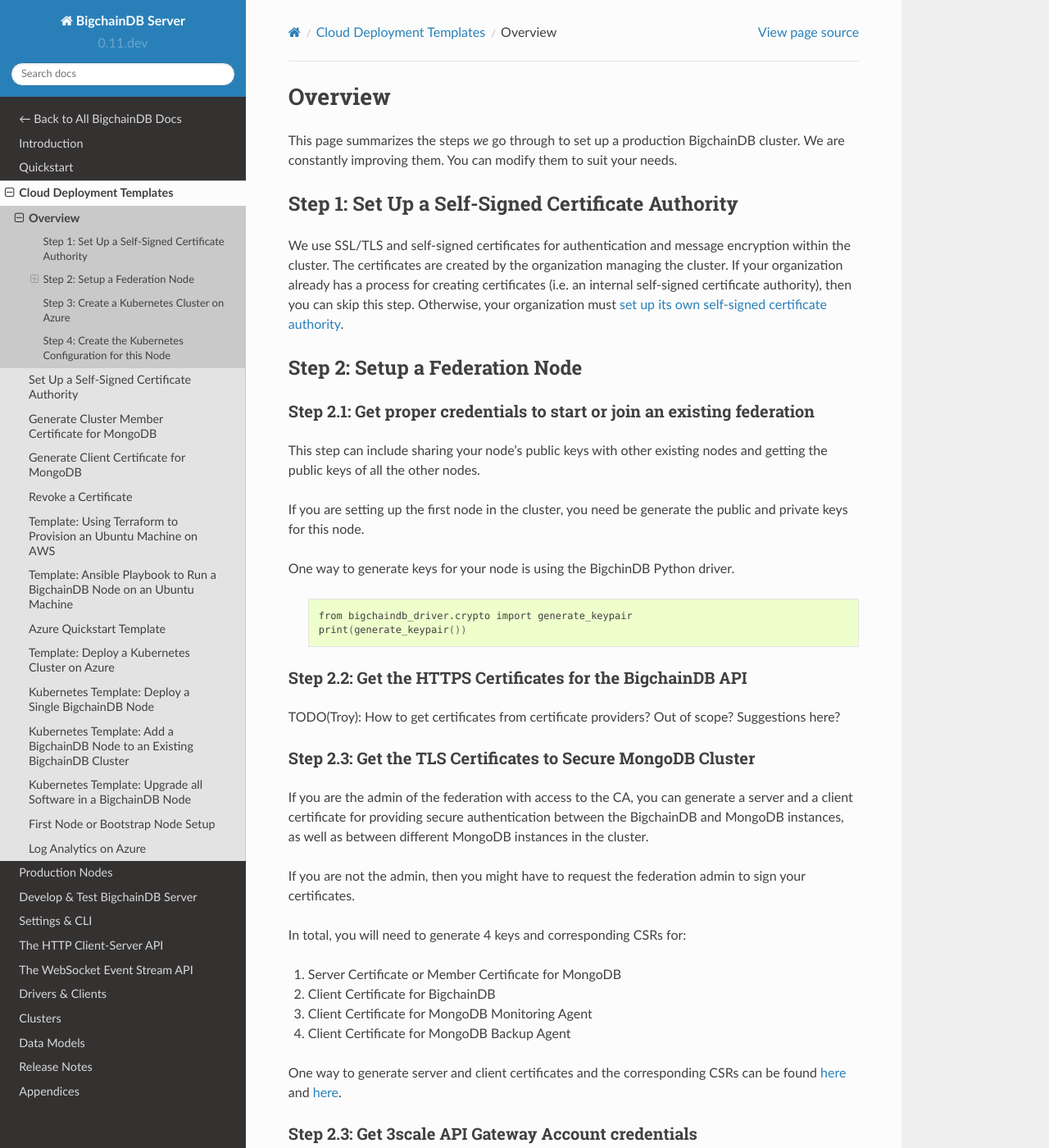
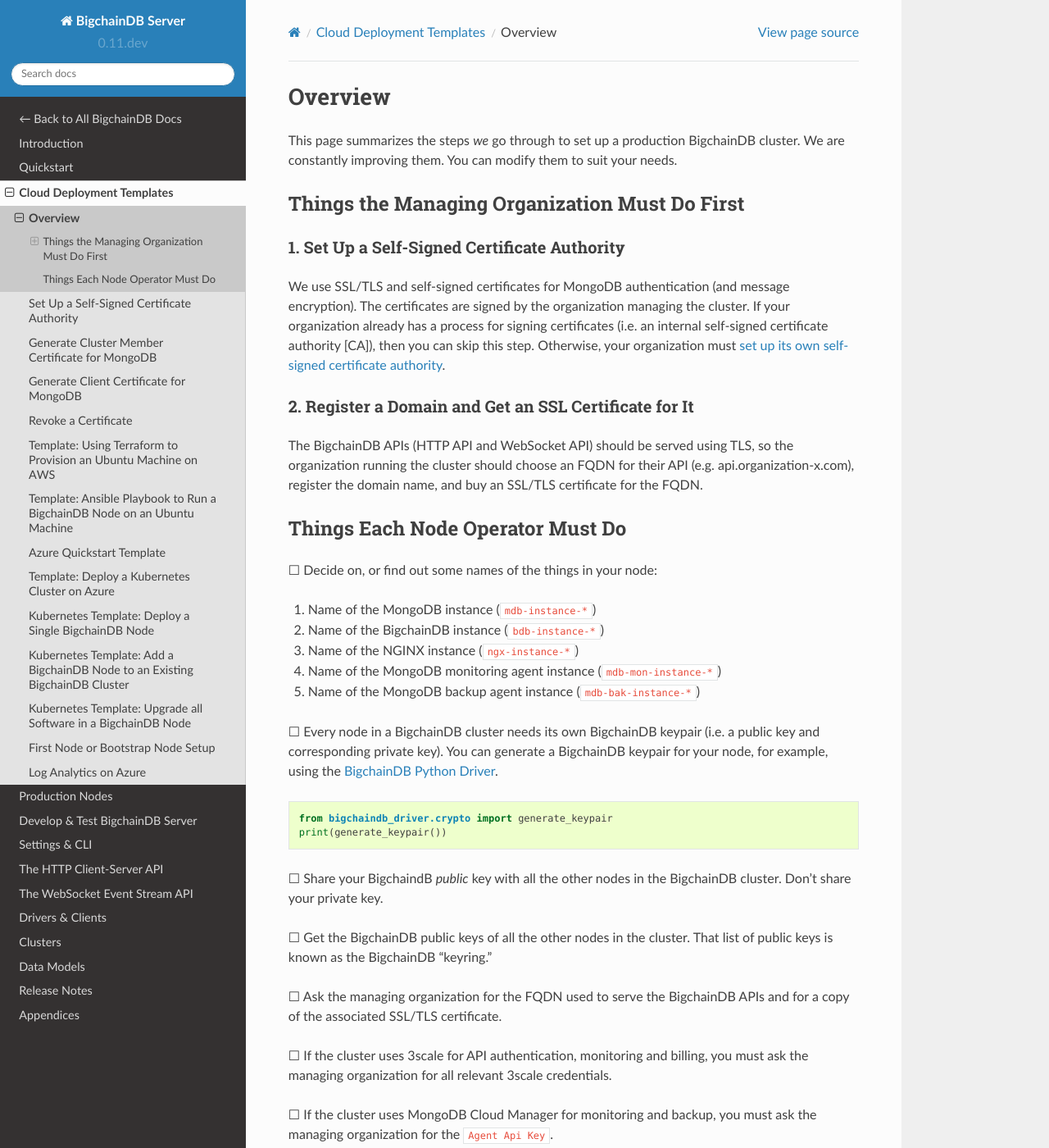
Before and after one commit to bigchaindb/bigchaindb, a Sphinx documentation site: the page built from docs/server/source/cloud-deployment-templates/workflow.rst, in a window 1280 px wide and 1400 px high. Shown: the whole window at 82% size. Built offline with Sphinx 7.4.7 and the Read the Docs theme 2.0.0, drawn with Linux system fonts in a browser that asks for light colours; pages that are not in the unit, such as notebooks, are missing from menus; some of the changed text lies outside the part shown.

Commit message:
copy-edited & modified structure of workflow.rst

```diff
--- a/docs/server/source/cloud-deployment-templates/workflow.rst
+++ b/docs/server/source/cloud-deployment-templates/workflow.rst
@@ -7,111 +7,102 @@
 You can modify them to suit your needs.
 
 
-Step 1: Set Up a Self-Signed Certificate Authority
---------------------------------------------------
+Things the Managing Organization Must Do First
+----------------------------------------------
+
+
+1. Set Up a Self-Signed Certificate Authority
+^^^^^^^^^^^^^^^^^^^^^^^^^^^^^^^^^^^^^^^^^^^^^
 
 We use SSL/TLS and self-signed certificates
-for authentication and message encryption
-within the cluster.
-The certificates are created by the organization managing the cluster.
+for MongoDB authentication (and message encryption).
+The certificates are signed by the organization managing the cluster.
 If your organization already has a process
-for creating certificates
-(i.e. an internal self-signed certificate authority),
+for signing certificates
+(i.e. an internal self-signed certificate authority [CA]),
 then you can skip this step.
 Otherwise, your organization must
 :ref:`set up its own self-signed certificate authority <Set Up a Self-Signed Certificate Authority>`.
 
 
-Step 2: Setup a Federation Node
--------------------------------
+2. Register a Domain and Get an SSL Certificate for It
+^^^^^^^^^^^^^^^^^^^^^^^^^^^^^^^^^^^^^^^^^^^^^^^^^^^^^^
 
-Step 2.1: Get proper credentials to start or join an existing federation
-^^^^^^^^^^^^^^^^^^^^^^^^^^^^^^^^^^^^^^^^^^^^^^^^^^^^^^^^^^^^^^^^^^^^^^^^
-
-This step can include sharing your node's public keys with other existing nodes
-and getting the public keys of all the other nodes.
-
-If you are setting up the first node in the cluster, you need be generate the
-public and private keys for this node.
-
-One way to generate keys for your node is using the BigchinDB Python driver.
-
-    .. code:: bash
-
-        from bigchaindb_driver.crypto import generate_keypair
-        print(generate_keypair())
+The BigchainDB APIs (HTTP API and WebSocket API) should be served using TLS,
+so the organization running the cluster
+should choose an FQDN for their API (e.g. api.organization-x.com),
+register the domain name,
+and buy an SSL/TLS certificate for the FQDN.
 
 
-Step 2.2: Get the HTTPS Certificates for the BigchainDB API
-^^^^^^^^^^^^^^^^^^^^^^^^^^^^^^^^^^^^^^^^^^^^^^^^^^^^^^^^^^^
+Things Each Node Operator Must Do
+---------------------------------
 
-TODO(Troy): How to get certificates from certificate providers? Out of scope?
-Suggestions here?
+☐ Decide on, or find out some names of the things in your node:
+
+#. Name of the MongoDB instance (``mdb-instance-*``)
+#. Name of the BigchainDB instance (``bdb-instance-*``)
+#. Name of the NGINX instance (``ngx-instance-*``)
+#. Name of the MongoDB monitoring agent instance (``mdb-mon-instance-*``)
+#. Name of the MongoDB backup agent instance (``mdb-bak-instance-*``)
 
 
-Step 2.3: Get the TLS Certificates to Secure MongoDB Cluster
-^^^^^^^^^^^^^^^^^^^^^^^^^^^^^^^^^^^^^^^^^^^^^^^^^^^^^^^^^^^^
+☐ Every node in a BigchainDB cluster needs its own
+BigchainDB keypair (i.e. a public key and corresponding private key).
+You can generate a BigchainDB keypair for your node, for example,
+using the `BigchainDB Python Driver <http://docs.bigchaindb.com/projects/py-driver/en/latest/index.html>`_.
 
-If you are the admin of the federation with access to the CA, you can generate a
-server and a client certificate for providing secure authentication between the
-BigchainDB and MongoDB instances, as well as between different MongoDB
-instances in the cluster.
+.. code:: python
 
-If you are not the admin, then you might have to request the federation admin
-to sign your certificates.
-
-In total, you will need to generate 4 keys and corresponding CSRs for:
-
-#. Server Certificate or Member Certificate for MongoDB
-#. Client Certificate for BigchainDB
-#. Client Certificate for MongoDB Monitoring Agent
-#. Client Certificate for MongoDB Backup Agent
-
-One way to generate server and client certificates and the corresponding CSRs
-can be found :ref:`here <Generate Cluster Member Certificate for MongoDB>`
-and :ref:`here <Generate Client Certificate for MongoDB>`.
+   from bigchaindb_driver.crypto import generate_keypair
+   print(generate_keypair())
 
 
-Step 2.3: Get 3scale API Gateway Account credentials
-^^^^^^^^^^^^^^^^^^^^^^^^^^^^^^^^^^^^^^^^^^^^^^^^^^^^
-
-This helps you set up auth, monitoring and billing of your APIs
-
-TODO(Troy): How to setup an account?
-TODO(Krish): How to get all the credentials from the portal?
+☐ Share your BigchaindB *public* key with all the other nodes
+in the BigchainDB cluster.
+Don't share your private key.
 
 
-Step 2.4: Get the API keys from MongoDB Cloud Manager
-^^^^^^^^^^^^^^^^^^^^^^^^^^^^^^^^^^^^^^^^^^^^^^^^^^^^^
-
-This helps to monitor and backup the MongoDB cluster in your node.
-
-#. Log in the the MongoDB Cloud Manager and select the group that will monitor
-   and backup this cluster from the dropdown box.
-
-#. Go to Settings, Group Settings and copy the ``Agent Api Key``.
+☐ Get the BigchainDB public keys of all the other nodes in the cluster.
+That list of public keys is known as the BigchainDB "keyring."
 
 
-Step 2.5: Other common configuration options
-^^^^^^^^^^^^^^^^^^^^^^^^^^^^^^^^^^^^^^^^^^^^
-
-#. Name of the mongodb instance (``mdb-instance-*``)
-#. Name of the bigchaindb instance (``bdb-instance-*``)
-#. Name of the nginx instance (``ngx-instance-*``)
-#. Name of the monitoring and backup agent instances (``mdb-mon-instance-*`` and ``mdb-bak-instance-*``)
-#. FQDN of the node for which the HTTPS certificates were issued in step 2.2
-   above.
+☐ Ask the managing organization
+for the FQDN used to serve the BigchainDB APIs
+and for a copy of the associated SSL/TLS certificate.
 
 
-Step 3: Create a Kubernetes Cluster on Azure
---------------------------------------------
-
-If this is your first node in the federation, see
-:ref:`this <First Node or Bootstrap Node Setup>` page on how to set it up.
+☐ If the cluster uses 3scale for API authentication, monitoring and billing,
+you must ask the managing organization for all relevant 3scale credentials.
 
 
-Step 4: Create the Kubernetes Configuration for this Node
----------------------------------------------------------
+☐ If the cluster uses MongoDB Cloud Manager for monitoring and backup,
+you must ask the managing organization for the ``Agent Api Key``.
 
-We will use Kubernetes ConfigMap and Secrets to hold all the information
+
+☐ Generate four keys and corresponding certificate signing requests (CSRs):
+
+#. Server Certificate (a.k.a. Member Certificate) for the MongoDB instance
+#. Client Certificate for BigchainDB Server to identify itself to MongoDB
+#. Client Certificate for MongoDB Monitoring Agent to identify itself to MongoDB
+#. Client Certificate for MongoDB Backup Agent to identify itself to MongoDB
+
+Ask the managing organization to use its self-signed CA to sign those certificates.
+
+For help, see the pages:
+
+* :ref:`Generate Cluster Member Certificate for MongoDB`
+* :ref:`Generate Client Certificate for MongoDB`
+
+
+☐ :doc:`Deploy a Kubernetes cluster on Azure <template-kubernetes-azure>`.
+
+
+☐ Create the Kubernetes Configuration for this node.
+We will use Kubernetes ConfigMaps and Secrets to hold all the information
 gathered above.
+
+
+☐ Deploy your BigchainDB node on your Kubernetes cluster.
+
+TODO: Links to instructions for first-node-in-cluster or second-or-later-node-in-cluster
```
